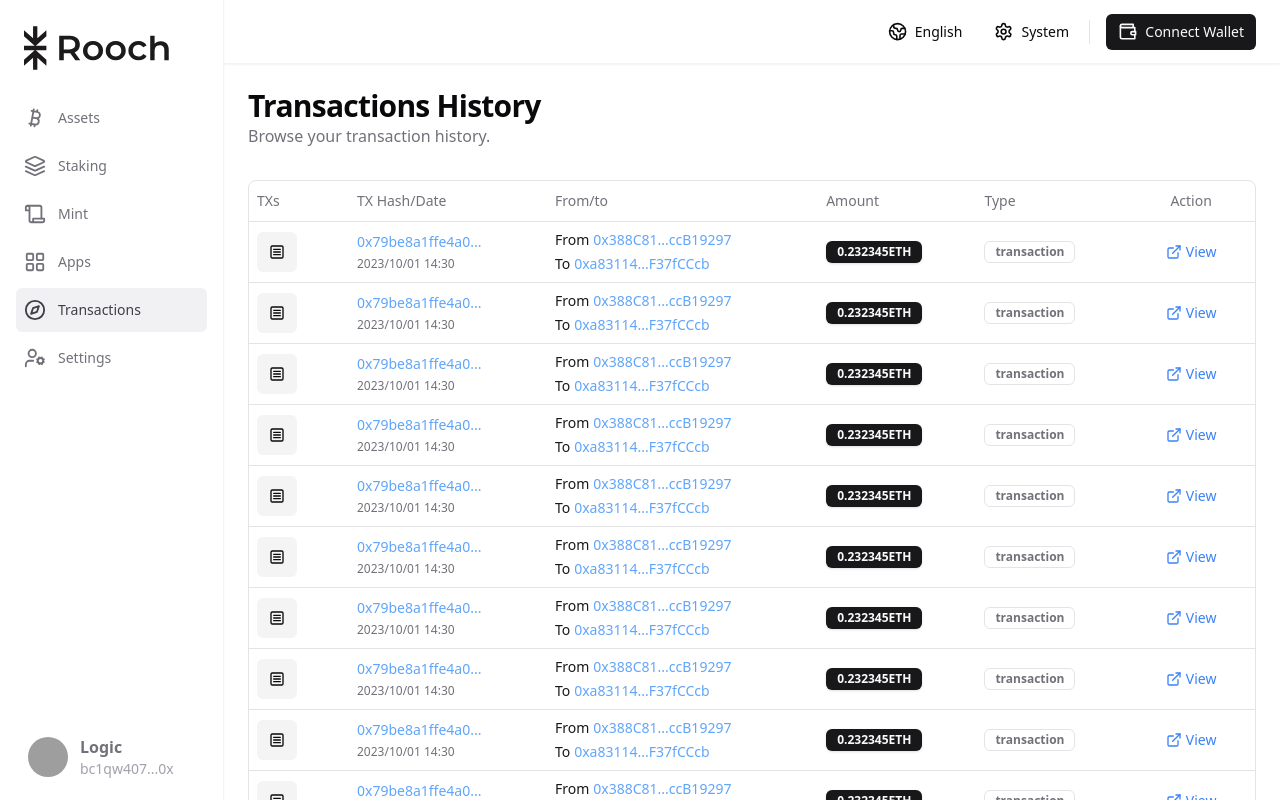
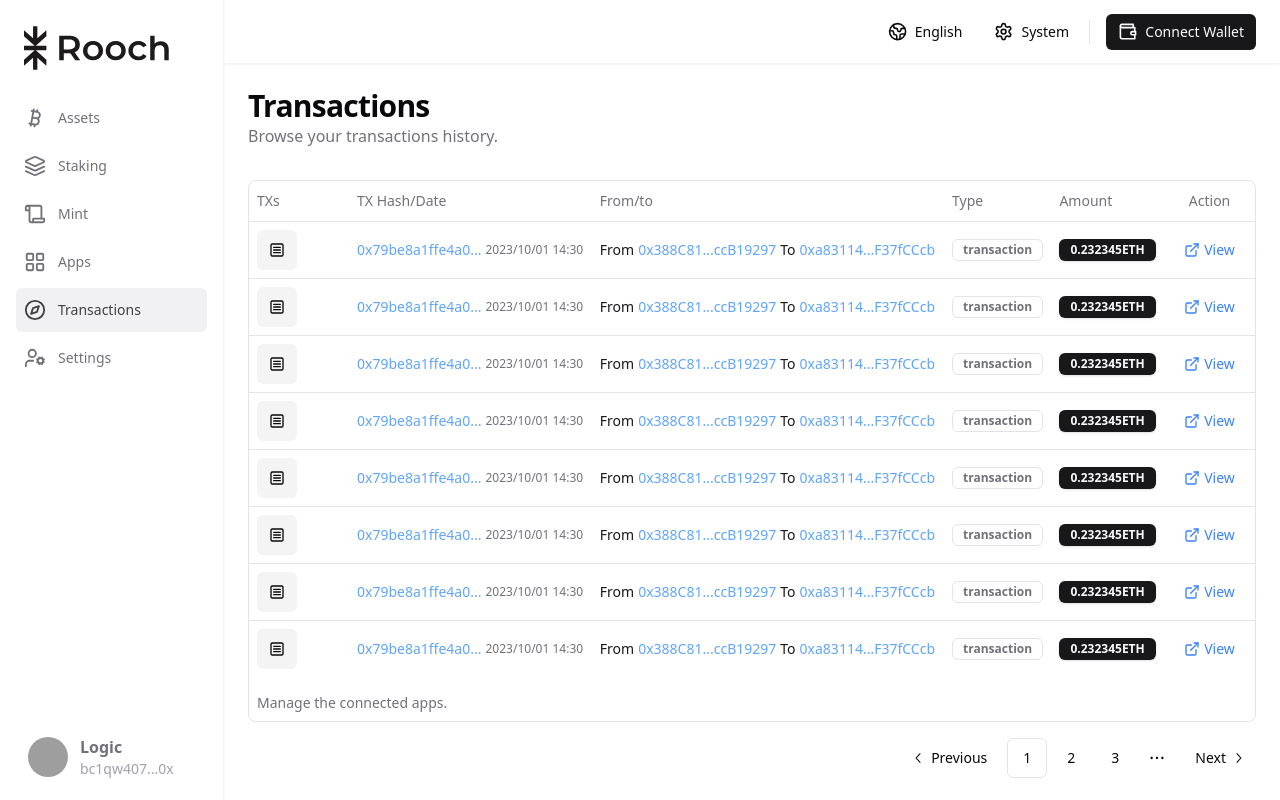
Before and after one commit to rooch-network/rooch-portal-v1, a React (Vite) app: page /transactions in a window 1280 px wide. Shown: the top 800 px of the page. Built offline with nearby package versions, Linux system fonts and the light colour scheme; grey boxes are pictures that could not be loaded.

Commit message:
chore: fix display bugs of pagination functionality (#29)
* chore: fix the pagination bugs on display the different pages

* chore: merge branch main into dev

```diff
--- a/src/(dashboard)/userAssets/components/profile-card.tsx
+++ b/src/(dashboard)/userAssets/components/profile-card.tsx
@@ -11,7 +11,7 @@ import { Copy, RotateCcw } from "lucide-react";
 
 export const ProfileCard = () => {
   return (
-    <Card className="relative overflow-hidden w-full border-border/40 hover:shadow-md transition-all">
+    <Card className="relative overflow-hidden w-full border-border/40">
       <CardHeader className="absolute top-0 left-0 z-10 p-4 md:p-6 w-full">
         <div className="flex items-start justify-between">
           <div>
--- a/src/(dashboard)/userTransactions/components/transactions-table.tsx
+++ b/src/(dashboard)/userTransactions/components/transactions-table.tsx
@@ -216,7 +216,7 @@ const txs: TransactionsProps[] = [
 
 export const TransactionsTable = () => {
   const [currentPage, setCurrentPage] = useState<number>(1);
-  const itemsPerPage = 10;
+  const itemsPerPage = 8;
 
   // Calculate the indices for the current page
   const indexOfLastItem = currentPage * itemsPerPage;
@@ -248,8 +248,8 @@ export const TransactionsTable = () => {
               <TableHead className="w-[100px]">TXs</TableHead>
               <TableHead>TX Hash/Date</TableHead>
               <TableHead>From/to</TableHead>
+              <TableHead>Type</TableHead>
               <TableHead>Amount</TableHead>
-              <TableHead>Type</TableHead>
               <TableHead className="text-center">Action</TableHead>
             </TableRow>
           </TableHeader>
@@ -266,7 +266,7 @@ export const TransactionsTable = () => {
                   </Button>
                 </TableCell>
                 <TableCell>
-                  <div className="flex flex-row md:flex-col items-start justify-start gap-1">
+                  <div className="flex flex-col md:flex-row items-start md:items-center justify-start gap-1">
                     <span className="hover:no-underline text-blue-400 hover:text-blue-500 dark:text-blue-300 dark:hover:text-blue-200 transition-all cursor-pointer">
                       {/* 前十五位 */}
                       {tx.txHash.substring(0, 15)}...
@@ -277,7 +277,7 @@ export const TransactionsTable = () => {
                   </div>
                 </TableCell>
                 <TableCell>
-                  <div className="flex flex-row md:flex-col items-start justify-start gap-1">
+                  <div className="flex flex-col md:flex-row items-start md:items-center justify-start gap-1">
                     <span className="hover:no-underline text-blue-400 hover:text-blue-500 dark:text-blue-300 dark:hover:text-blue-200 transition-all cursor-pointer flex items-center justify-start gap-1">
                       <p className="text-primary">From</p>
                       {/* 前八位和后八位，中间用...省略 */}
@@ -293,14 +293,14 @@ export const TransactionsTable = () => {
                   </div>
                 </TableCell>
                 <TableCell>
+                  <Badge variant="outline" className="text-muted-foreground">
+                    {tx.type}
+                  </Badge>
+                </TableCell>
+                <TableCell>
                   <Badge variant="default">
                     {tx.amount}
                     {tx.asset}
-                  </Badge>
-                </TableCell>
-                <TableCell>
-                  <Badge variant="outline" className="text-muted-foreground">
-                    {tx.type}
                   </Badge>
                 </TableCell>
                 <TableCell className="text-center">
@@ -318,17 +318,25 @@ export const TransactionsTable = () => {
           </TableBody>
         </Table>
       </div>
+      {/* Pagination Functionality */}
       <Pagination className="mt-4 justify-end">
         <PaginationContent>
           <PaginationItem>
-            <PaginationPrevious href="#" />
+            {currentPage !== 1 ? (
+              <PaginationPrevious
+                href="#"
+                onClick={() => {
+                  paginate(currentPage - 1);
+                }}
+              />
+            ) : (
+              <PaginationPrevious href="#" />
+            )}
           </PaginationItem>
           {pageNumbers.map((number) => (
             <PaginationItem key={number}>
               <PaginationLink
-                href="#"
-                onClick={(e) => {
-                  e.preventDefault();
+                onClick={() => {
                   paginate(number);
                 }}
                 isActive={currentPage === number}
@@ -341,7 +349,16 @@ export const TransactionsTable = () => {
             <PaginationEllipsis />
           </PaginationItem>
           <PaginationItem>
-            <PaginationNext href="#" />
+            {currentPage !== pageNumbers.length ? (
+              <PaginationNext
+                href="#"
+                onClick={() => {
+                  paginate(currentPage + 1);
+                }}
+              />
+            ) : (
+              <PaginationNext href="#" />
+            )}
           </PaginationItem>
         </PaginationContent>
       </Pagination>
--- a/src/(dashboard)/userTransactions/user-transactions-layout.tsx
+++ b/src/(dashboard)/userTransactions/user-transactions-layout.tsx
@@ -5,11 +5,9 @@ export const UserTransactionsLayout = () => {
     <div className="h-full flex-1 flex-col space-y-8 flex">
       <div className="flex items-center justify-between space-y-2">
         <span>
-          <h1 className="text-3xl font-bold tracking-tight">
-            Transactions History
-          </h1>
+          <h1 className="text-3xl font-bold tracking-tight">Transactions</h1>
           <p className="text-muted-foreground text-wrap">
-            Browse your transaction history.
+            Browse your transactions history.
           </p>
         </span>
       </div>
```
